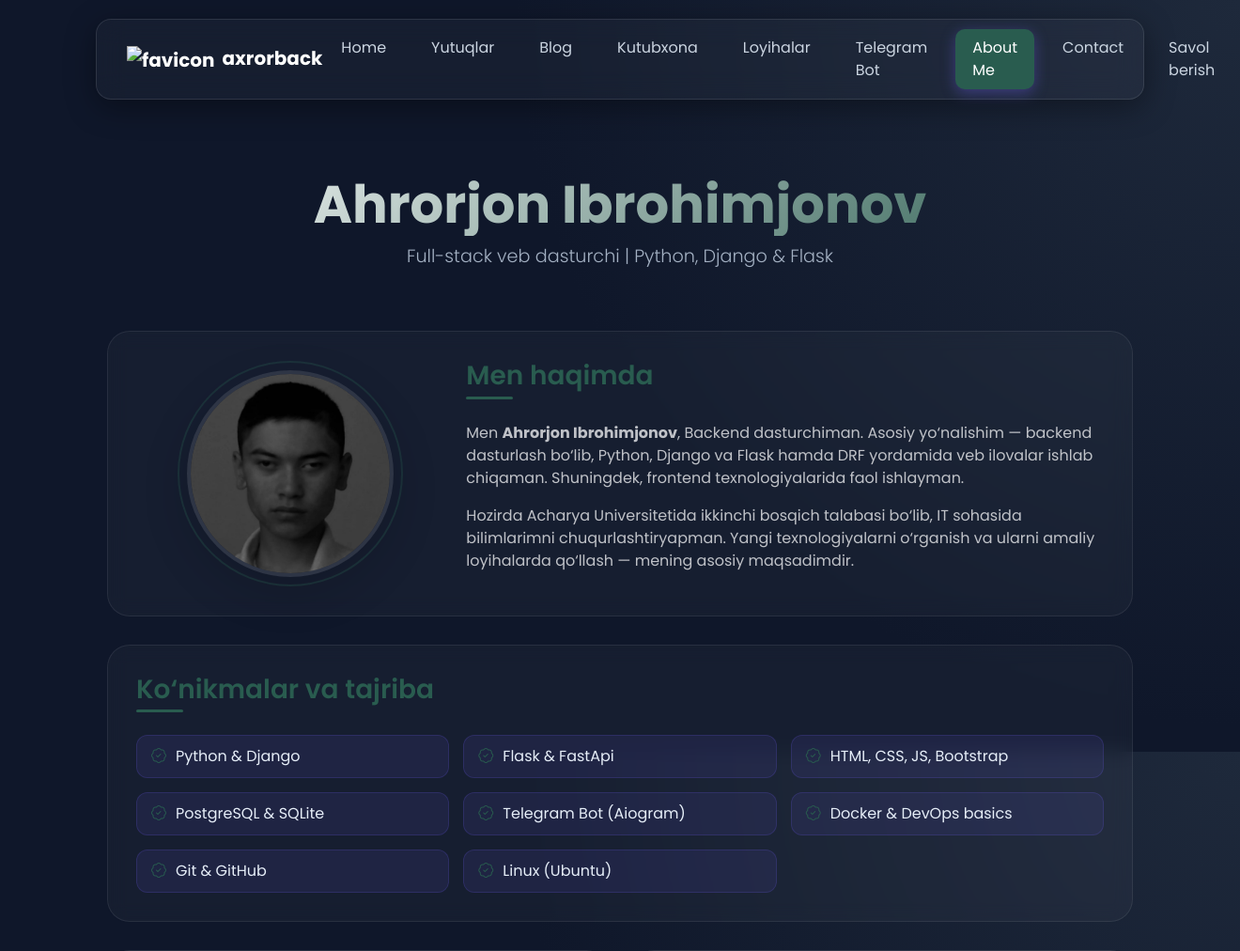
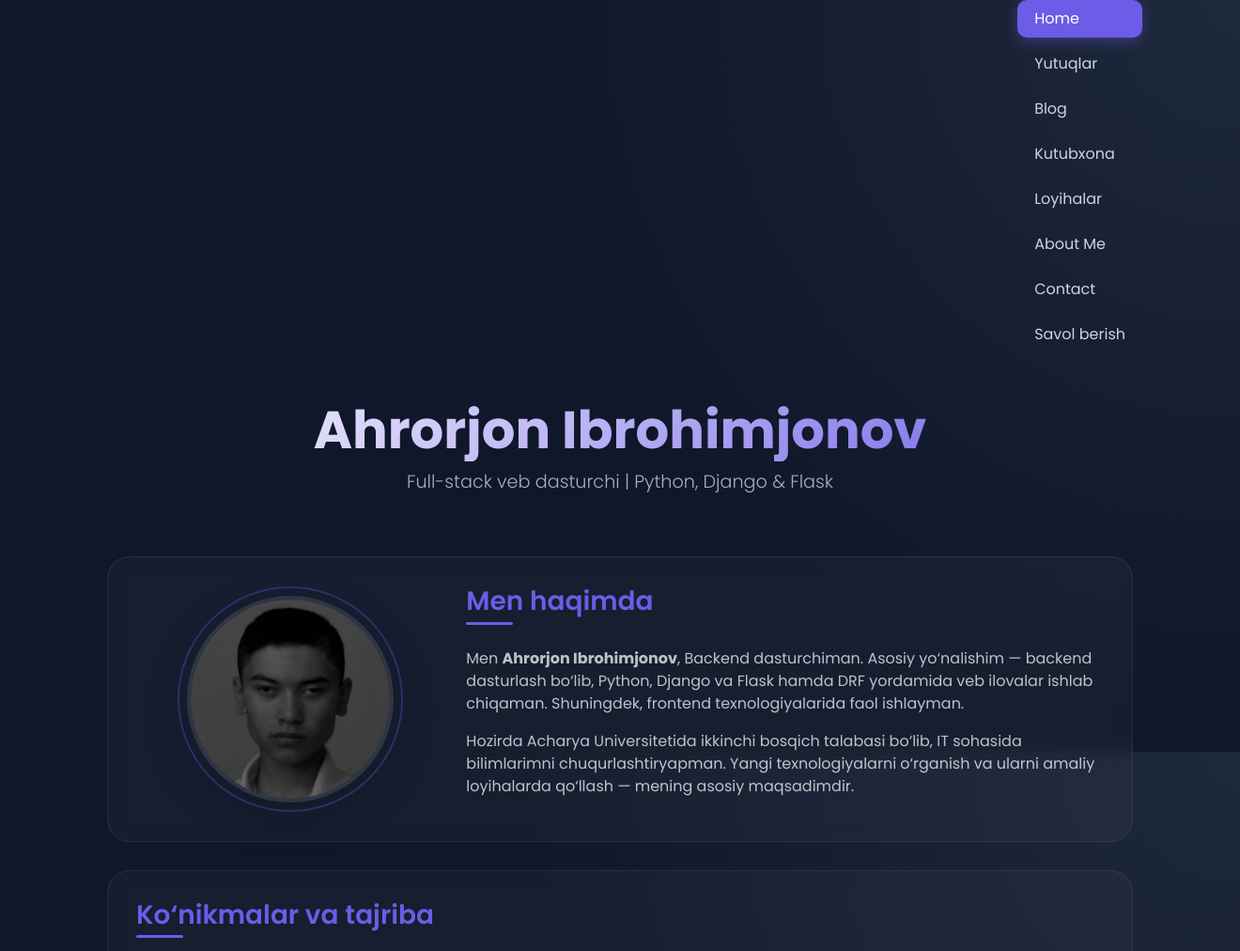
Before and after one commit to axrorback/axrorback.uz, a Django app: page / in a window 1320 px wide. Shown: the top 1012 px of the page at 94% size. Run offline with Django 5.2, Linux system fonts and the light colour scheme; data comes from the database, SQL or seed files in the repository.

Commit message:
navbarni togirlash

```diff
--- a/templates/base.html
+++ b/templates/base.html
@@ -27,7 +27,7 @@
   <!-- Custom Styles -->
   <style>
     :root {
-      --accent: #295c4f;
+      --accent: #6C5CE7;
       --accent-hover: #5a4bd0;
       --muted: #a3b0c2;
       --card-bg: rgba(255, 255, 255, 0.04);
@@ -174,48 +174,38 @@
 <body>
   <div class="container-lg">
     <!-- Navbar -->
-    <nav class="navbar navbar-expand-lg">
-      <div class="container-fluid">
-        <a class="navbar-brand" href="{% url 'about' %}">
-           <img src="{% url 'protected_media' path='images/favicon.ico' %}" alt="favicon" style="width:24px; height:24px; margin-right:8px;">axrorback</a>
-        <button class="navbar-toggler bg-transparent" type="button" data-bs-toggle="collapse" data-bs-target="#navMenu">
-          <span class="navbar-toggler-icon"></span>
-        </button>
-        <div class="collapse navbar-collapse" id="navMenu">
     <ul class="navbar-nav ms-auto mb-2 mb-lg-0 gap-2">
       <li class="nav-item">
-              <a class="nav-link {% if request.resolver_match.url_name == 'home' %}active{% endif %}" href="{% url 'about' %}">Home</a>
+        <a class="nav-link {% if request.resolver_match.url_name == 'about' and request.path == '/' %}active{% endif %}" href="{% url 'about' %}">Home</a>
       </li>
+
       <li class="nav-item">
-               <a class="nav-link" href="{% url 'achievements' %}">Yutuqlar</a>
+        <a class="nav-link {% if request.resolver_match.url_name == 'achievements' %}active{% endif %}" href="{% url 'achievements' %}">Yutuqlar</a>
       </li>
+
       <li class="nav-item">
         <a class="nav-link {% if request.resolver_match.url_name == 'blog' %}active{% endif %}" href="{% url 'blog' %}">Blog</a>
       </li>
+
       <li class="nav-item">
         <a class="nav-link" href="https://library.coderboys.uz" target="_blank">Kutubxona</a>
       </li>
       <li class="nav-item">
         <a class="nav-link" href="https://project.coderboys.uz" target="_blank">Loyihalar</a>
       </li>
+
       <li class="nav-item">
-               <a class="nav-link" href="https://t.me/axror_contactbot" target="_blank">Telegram Bot</a>
+        <a class="nav-link {% if request.resolver_match.url_name == 'about' and request.path != '/' %}active{% endif %}" href="{% url 'about' %}">About Me</a>
       </li>
-            <li class="nav-item">
-              <a class="nav-link {% if request.resolver_match.url_name == 'about' %}active{% endif %}" href="{% url 'about' %}">About Me</a>
-            </li>
+
       <li class="nav-item">
         <a class="nav-link {% if request.resolver_match.url_name == 'contact' %}active{% endif %}" href="{% url 'contact' %}">Contact</a>
       </li>
+
       <li class="nav-item">
-              <a class="nav-link {% if request.resolver_match.url_name == 'ask_question' %}active{% endif %}" href="{% url 'ask_question' %}">
-                Savol berish
-              </a>
+        <a class="nav-link {% if request.resolver_match.url_name == 'ask_question' %}active{% endif %}" href="{% url 'ask_question' %}">Savol berish</a>
       </li>
     </ul>
-        </div>
-      </div>
-    </nav>
 
     <!-- Main content -->
     <main>
```
Lines whose indentation alone changed are shown as unchanged.
